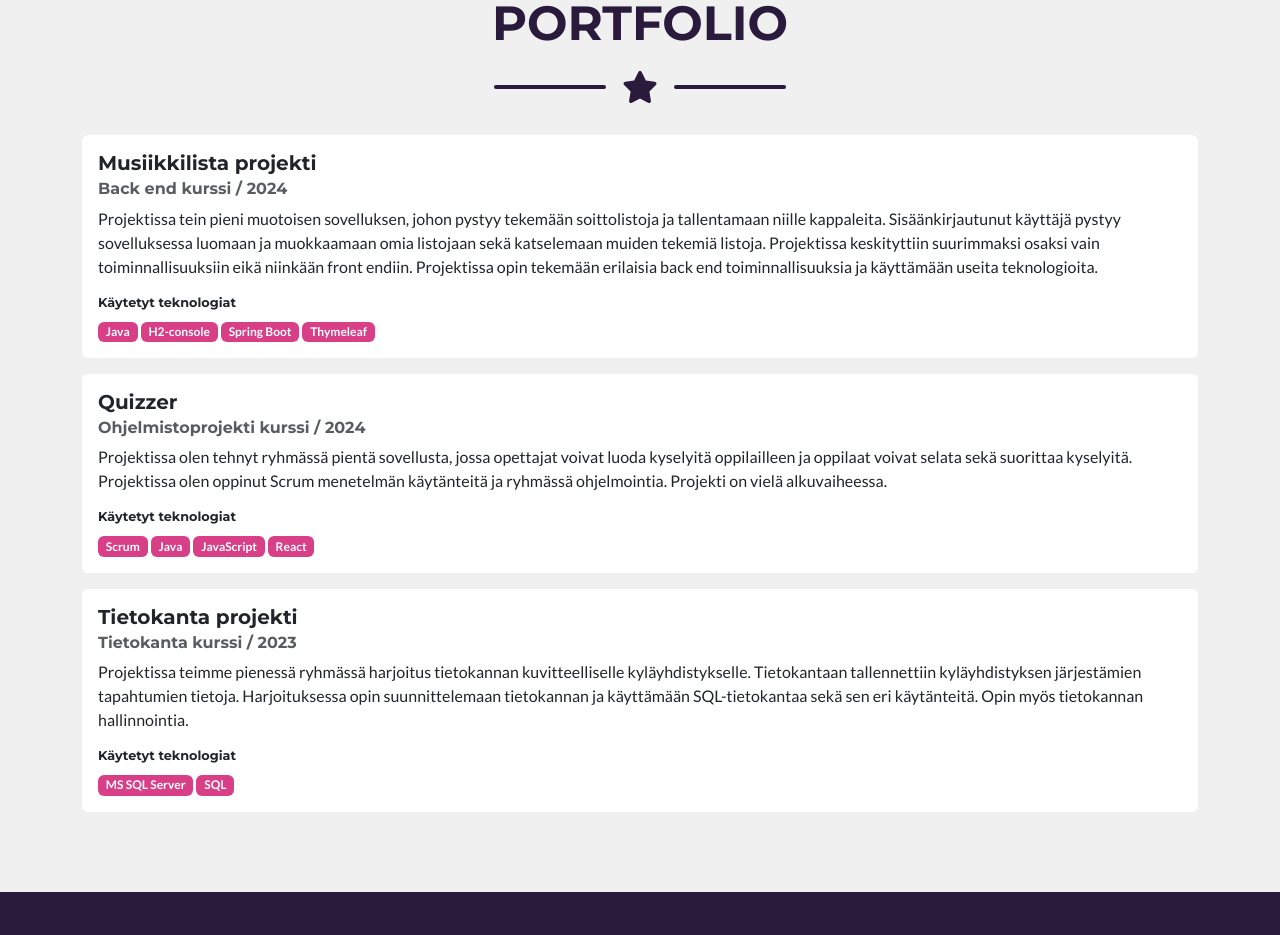
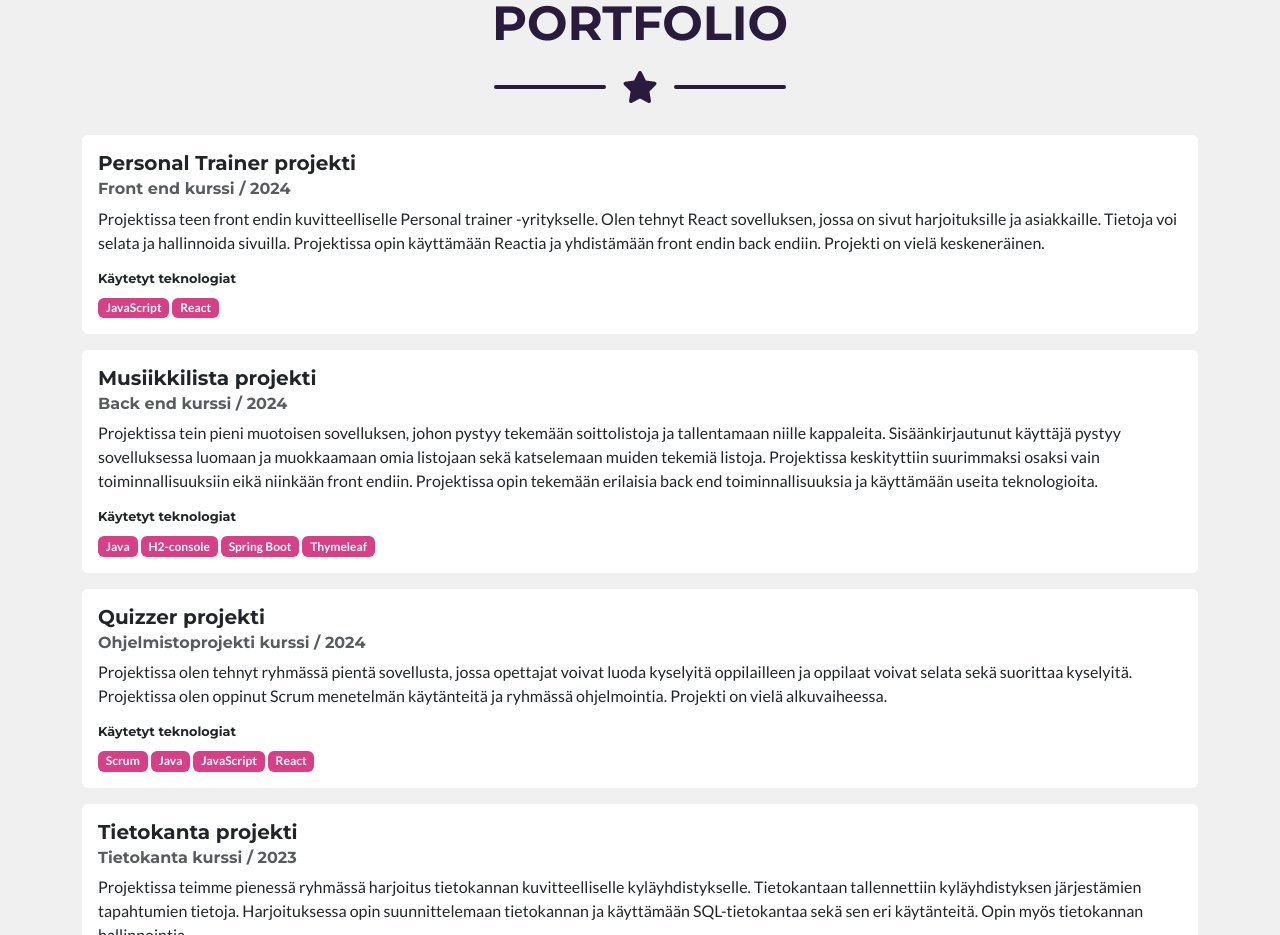
Before and after one commit to hilja04/portfolio, a plain HTML site: page index.html in a window 1280 px wide. Shown: the part 828-1763 px from the top of the page. Drawn offline with nearby package versions, Linux system fonts and the light colour scheme.

Commit message:
added project

```diff
--- a/index.html
+++ b/index.html
@@ -81,6 +81,21 @@
 
                 <!-- Projektit-->
                 <div class="row justify-content-left">
+                    <div class="col-md-12 col-lg-12 mb-3">
+                        <div class="card projekti-kortti">
+                            <div class="card-body">
+                              <h4 class="card-title">Personal Trainer projekti</h4>
+                              <h5 class="card-subtitle mb-2 text-muted">Front end kurssi / 2024</h5>
+                              <p class="card-text">Projektissa teen front endin kuvitteelliselle Personal trainer -yritykselle. Olen tehnyt React sovelluksen, jossa on sivut harjoituksille ja asiakkaille. Tietoja voi selata ja hallinnoida sivuilla. Projektissa opin käyttämään Reactia ja yhdistämään front endin back endiin. Projekti on vielä keskeneräinen.</p>
+                              <h6 class="projekti-teknologiat">Käytetyt teknologiat</h6>
+
+                              <!-- Lisää, muokkaa ja poista badgeja tarpeen mukaan-->
+                              <span class="badge">JavaScript</span>
+                              <span class="badge">React</span>
+
+                            </div>
+                        </div>
+                    </div>
 
                     <!-- Kopioi tämä osuus niin monta kertaa, kun projekteja on-->
                     <div class="col-md-12 col-lg-12 mb-3">
@@ -105,7 +120,7 @@
                     <div class="col-md-12 col-lg-12 mb-3">
                         <div class="card projekti-kortti">
                             <div class="card-body">
-                              <h4 class="card-title">Quizzer</h4>
+                              <h4 class="card-title">Quizzer projekti</h4>
                               <h5 class="card-subtitle mb-2 text-muted">Ohjelmistoprojekti kurssi / 2024</h5>
                               <p class="card-text">Projektissa olen tehnyt ryhmässä pientä sovellusta, jossa opettajat voivat luoda kyselyitä oppilailleen ja oppilaat voivat selata sekä suorittaa kyselyitä. Projektissa olen oppinut Scrum menetelmän käytänteitä ja ryhmässä ohjelmointia. Projekti on vielä alkuvaiheessa. </p>
                               <h6 class="projekti-teknologiat">Käytetyt teknologiat</h6>
```
